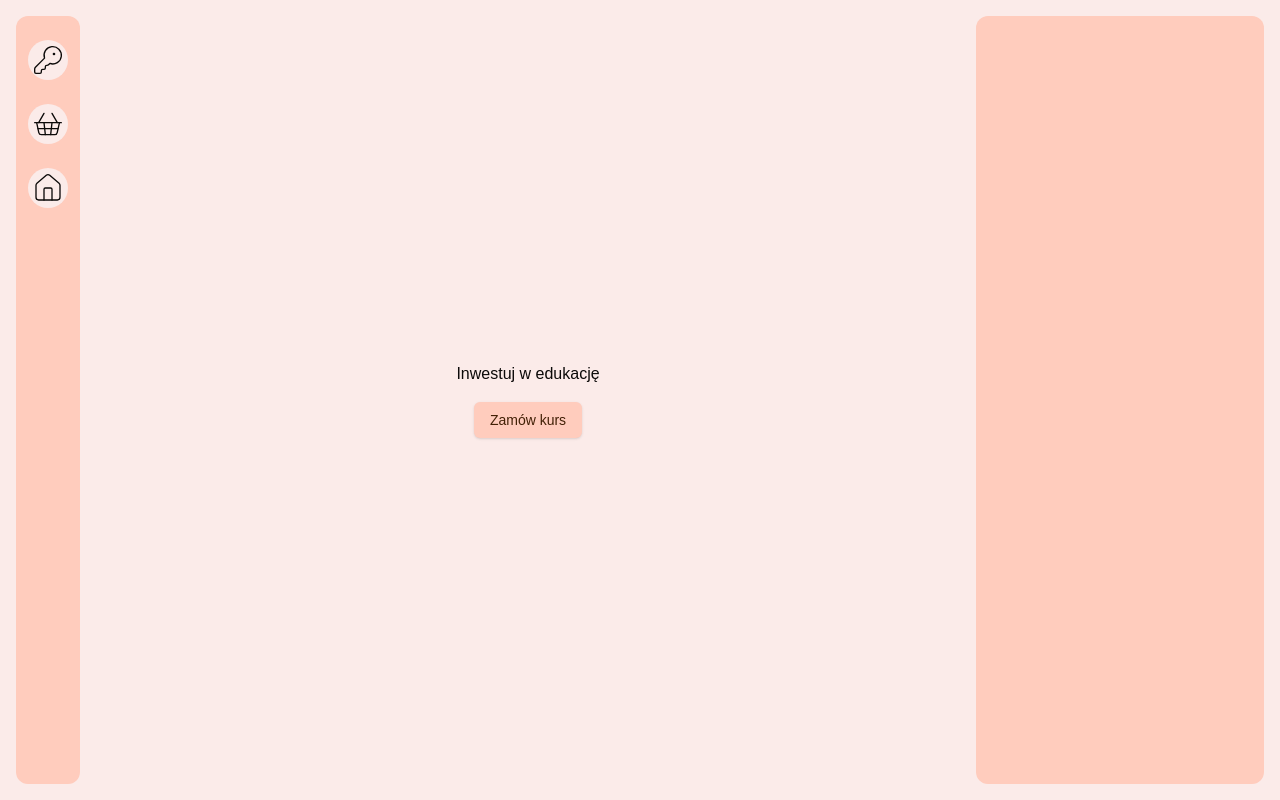
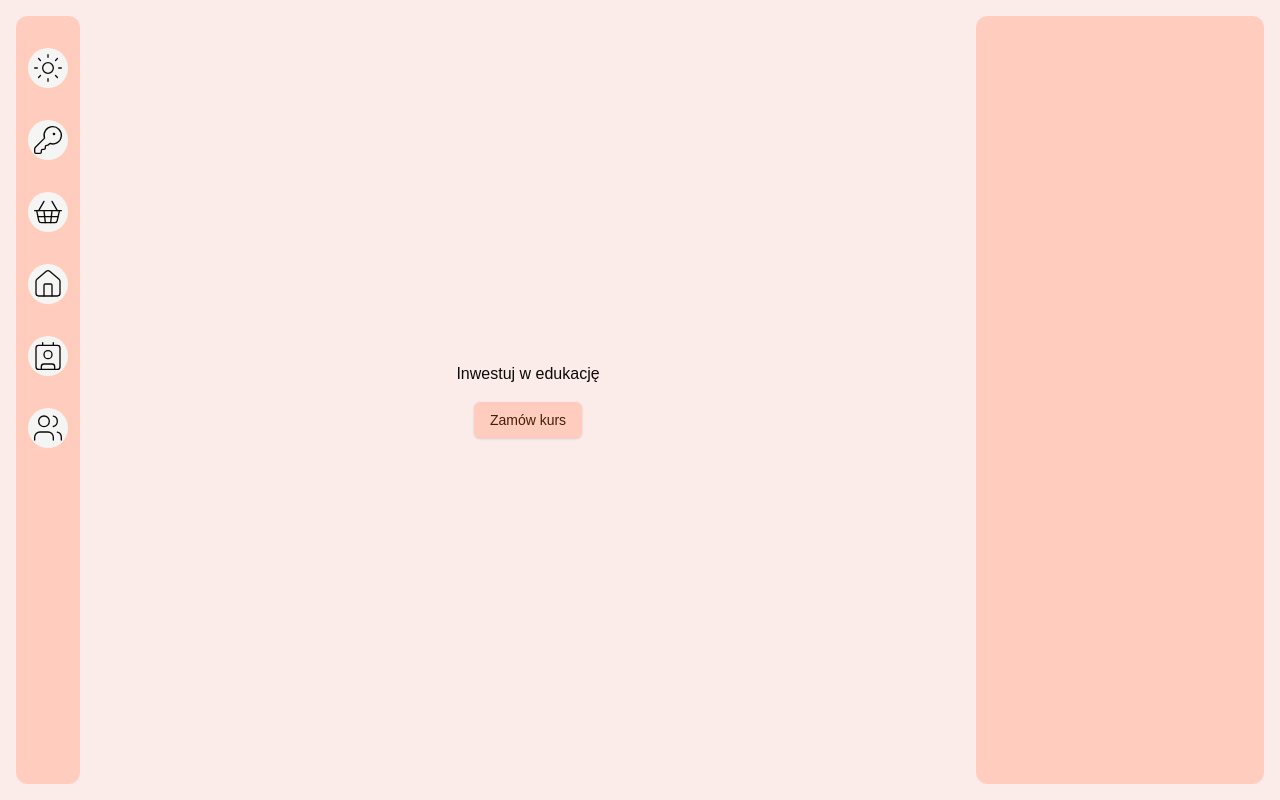
Before and after one commit to ajarek/next-15-ep-77-invest-education, a Next.js app: page / in a window 1280 px wide. Built offline with nearby package versions, Linux system fonts and the light colour scheme.

Commit message:
added ModeToggle

```diff
--- a/app/globals.css
+++ b/app/globals.css
@@ -74,3 +74,6 @@ body {
     @apply bg-background text-foreground;
   }
 }
+.test{
+  color: hsl(60 4.8% 95.9%);
+}
--- a/app/layout.tsx
+++ b/app/layout.tsx
@@ -1,37 +1,48 @@
-import type { Metadata } from "next";
-import { Geist, Geist_Mono } from "next/font/google";
-import "./globals.css";
-import SidebarLeft from "@/components/SidebarLeft";
-import SidebarRight from "@/components/SidebarRight";
+import type { Metadata } from 'next'
+import { Geist, Geist_Mono } from 'next/font/google'
+import './globals.css'
+import SidebarLeft from '@/components/SidebarLeft'
+import SidebarRight from '@/components/SidebarRight'
+import { ThemeProvider } from '@/components/theme-provider'
 
 const geistSans = Geist({
-  variable: "--font-geist-sans",
-  subsets: ["latin"],
-});
+  variable: '--font-geist-sans',
+  subsets: ['latin'],
+})
 
 const geistMono = Geist_Mono({
-  variable: "--font-geist-mono",
-  subsets: ["latin"],
-});
+  variable: '--font-geist-mono',
+  subsets: ['latin'],
+})
 
 export const metadata: Metadata = {
-  title: "Inwestuj w edukację",
-  description: "Inwestuj w swoją edukację",
-};
+  title: 'Inwestuj w edukację',
+  description: 'Inwestuj w swoją edukację',
+}
 
 export default function RootLayout({
   children,
 }: Readonly<{
-  children: React.ReactNode;
+  children: React.ReactNode
 }>) {
   return (
-    <html lang="pl">
+    <html lang='pl' suppressHydrationWarning>
       <body
         className={`${geistSans.variable} ${geistMono.variable} antialiased`}
-      > <div className="flex p-4">
-        <SidebarLeft/>{children}<SidebarRight/>
-      </div>
+      >
+        <ThemeProvider
+          attribute='class'
+          defaultTheme='system'
+          enableSystem
+          disableTransitionOnChange
+        >
+          <div className='max-w-7xl mx-auto flex p-4'>
+            <SidebarLeft />
+            {children}
+            <SidebarRight />
+          </div>
+        </ThemeProvider>
       </body>
     </html>
-  );
+  )
 }
--- a/app/page.tsx
+++ b/app/page.tsx
@@ -5,7 +5,7 @@ export default function Home() {
   return (
     <div className="w-full min-h-[calc(100vh-32px)] flex flex-col items-center justify-center gap-4">
       <h1>Inwestuj w edukację</h1>
-      <Button className="hover:bg-[#f4bbaa] transition-colors duration-300">Zamów kurs</Button>
+      <Button className="hover:bg-red-100 transition-colors duration-300">Zamów kurs</Button>
     </div>
   );
 }
--- /dev/null
+++ b/components/ModeToggle.tsx
@@ -0,0 +1,29 @@
+'use client'
+
+import { Moon, Sun } from 'lucide-react'
+import { useTheme } from 'next-themes'
+import { DropdownMenu, DropdownMenuTrigger,} from '@/components/ui/dropdown-menu'
+
+export function ModeToggle() {
+  const { setTheme, theme } = useTheme()
+
+  return (
+    <DropdownMenu>
+      <DropdownMenuTrigger asChild>
+        {theme === 'light' ? (
+          <Moon
+            strokeWidth={1}
+            size={32}
+            onClick={() => setTheme('dark')}
+          />
+        ) : (
+          <Sun
+            strokeWidth={1}
+            size={32}
+            onClick={() => setTheme('light')}
+          />
+        )}
+      </DropdownMenuTrigger>
+    </DropdownMenu>
+  )
+}
--- a/components/SidebarLeft.tsx
+++ b/components/SidebarLeft.tsx
@@ -1,20 +1,128 @@
 'use client'
 
-import { ShoppingBasket, House, KeyRound } from 'lucide-react'
+import { ShoppingBasket, House, KeyRound, Contact, Users } from 'lucide-react'
 import Link from 'next/link'
 import React from 'react'
-
-
+import { ModeToggle } from './ModeToggle'
+import {
+  Tooltip,
+  TooltipContent,
+  TooltipProvider,
+  TooltipTrigger,
+} from '@/components/ui/tooltip'
 
 const SidebarLeft = () => {
-
-
   return (
-    <div className='min-h-[calc(100vh-32px)] max-w-16 w-full rounded-xl px-4 py-6 gap-6 flex flex-col items-center bg-primary'>
-      <Link href='/' className='bg-background w-10 h-10 rounded-full flex justify-center items-center hover:text-background hover:bg-black  transition-all delay-200'><KeyRound size={32} strokeWidth={1} /></Link>
-      <Link href='/' className='bg-background w-10 h-10 rounded-full flex justify-center items-center hover:text-background hover:bg-black  transition-all delay-200'><ShoppingBasket size={32} strokeWidth={1} /></Link>
-      <Link href='/' className='bg-background w-10 h-10 rounded-full flex justify-center items-center hover:text-background hover:bg-black  transition-all delay-200'><House  size={32} strokeWidth={1} /></Link>
-
+    <div className='min-h-[calc(100vh-32px)] max-w-16 w-full rounded-xl px-4 py-8 gap-8 flex flex-col items-center bg-primary'>
+      <Link
+        href='/'
+        className='bg-secondary w-10 h-10 rounded-full flex justify-center items-center secondary-foreground  transition-all delay-200'
+      >
+        <TooltipProvider>
+          <Tooltip>
+            <TooltipTrigger>
+              <ModeToggle />
+            </TooltipTrigger>
+            <TooltipContent>
+              <p>Tło</p>
+            </TooltipContent>
+          </Tooltip>
+        </TooltipProvider>
+      </Link>
+      <Link
+        href='/'
+        className='bg-secondary w-10 h-10 rounded-full flex justify-center items-center secondary-foreground  transition-all delay-200'
+      >
+        <TooltipProvider>
+          <Tooltip>
+            <TooltipTrigger>
+              {' '}
+              <KeyRound
+                size={32}
+                strokeWidth={1}
+              />
+            </TooltipTrigger>
+            <TooltipContent>
+              <p>Logowanie</p>
+            </TooltipContent>
+          </Tooltip>
+        </TooltipProvider>
+      </Link>
+      <Link
+        href='/'
+        className='bg-secondary w-10 h-10 rounded-full flex justify-center items-center secondary-foreground  transition-all delay-200'
+      >
+        <TooltipProvider>
+          <Tooltip>
+            <TooltipTrigger>
+              {' '}
+              <ShoppingBasket
+                size={32}
+                strokeWidth={1}
+              />
+            </TooltipTrigger>
+            <TooltipContent>
+              <p>Koszyk</p>
+            </TooltipContent>
+          </Tooltip>
+        </TooltipProvider>
+      </Link>
+      <Link
+        href='/'
+        className='bg-secondary w-10 h-10 rounded-full flex justify-center items-center secondary-foreground  transition-all delay-200'
+      >
+        <TooltipProvider>
+          <Tooltip>
+            <TooltipTrigger>
+              {' '}
+              <House
+                size={32}
+                strokeWidth={1}
+              />
+            </TooltipTrigger>
+            <TooltipContent>
+              <p>Strona główna</p>
+            </TooltipContent>
+          </Tooltip>
+        </TooltipProvider>
+      </Link>
+      <Link
+        href='/'
+        className='bg-secondary w-10 h-10 rounded-full flex justify-center items-center secondary-foreground  transition-all delay-200'
+      >
+        <TooltipProvider>
+          <Tooltip>
+            <TooltipTrigger>
+              {' '}
+              <Contact
+                size={32}
+                strokeWidth={1}
+              />
+            </TooltipTrigger>
+            <TooltipContent>
+              <p>Kontakt</p>
+            </TooltipContent>
+          </Tooltip>
+        </TooltipProvider>
+      </Link>
+      <Link
+        href='/'
+        className='bg-secondary w-10 h-10 rounded-full flex justify-center items-center secondary-foreground  transition-all delay-200'
+      >
+        <TooltipProvider>
+          <Tooltip>
+            <TooltipTrigger>
+              <Users
+                size={32}
+                strokeWidth={1}
+              />
+            </TooltipTrigger>
+            <TooltipContent>
+              <p>O nas</p>
+            </TooltipContent>
+          </Tooltip>
+        </TooltipProvider>
+      </Link>
     </div>
   )
 }
--- /dev/null
+++ b/components/theme-provider.tsx
@@ -0,0 +1,11 @@
+'use client'
+
+import * as React from 'react'
+import { ThemeProvider as NextThemesProvider } from 'next-themes'
+
+export function ThemeProvider({
+  children,
+  ...props
+}: React.ComponentProps<typeof NextThemesProvider>) {
+  return <NextThemesProvider {...props}>{children}</NextThemesProvider>
+}
--- a/package.json
+++ b/package.json
@@ -21,6 +21,7 @@
     "clsx": "^2.1.1",
     "lucide-react": "^0.474.0",
     "next": "15.1.6",
+    "next-themes": "^0.4.4",
     "react": "^19.0.0",
     "react-dom": "^19.0.0",
     "react-hook-form": "^7.54.2",
```
Also changed, not shown: 1 other file (tests, documents, lock files or other folders).
